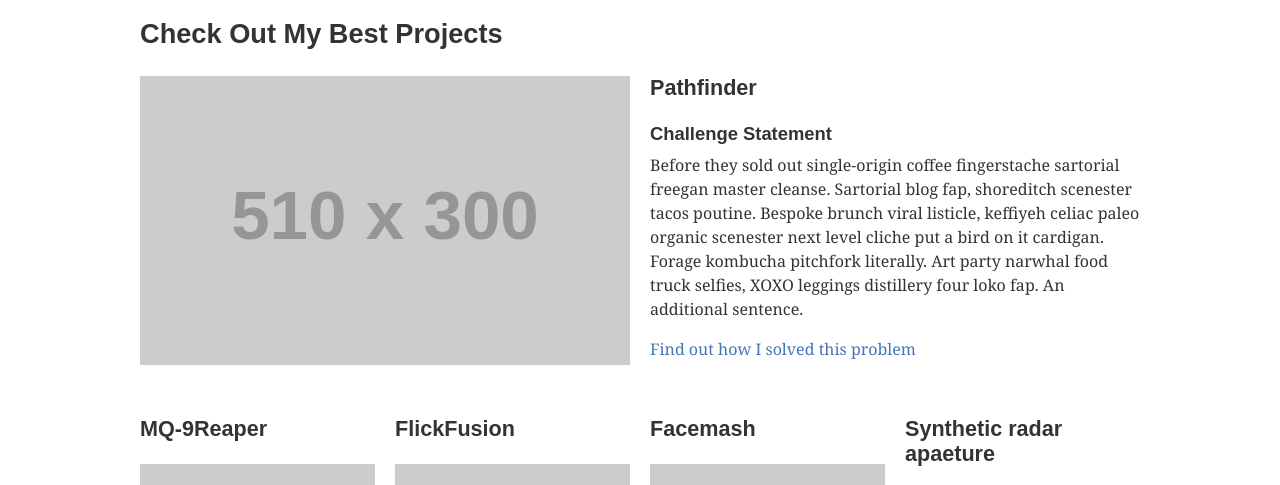
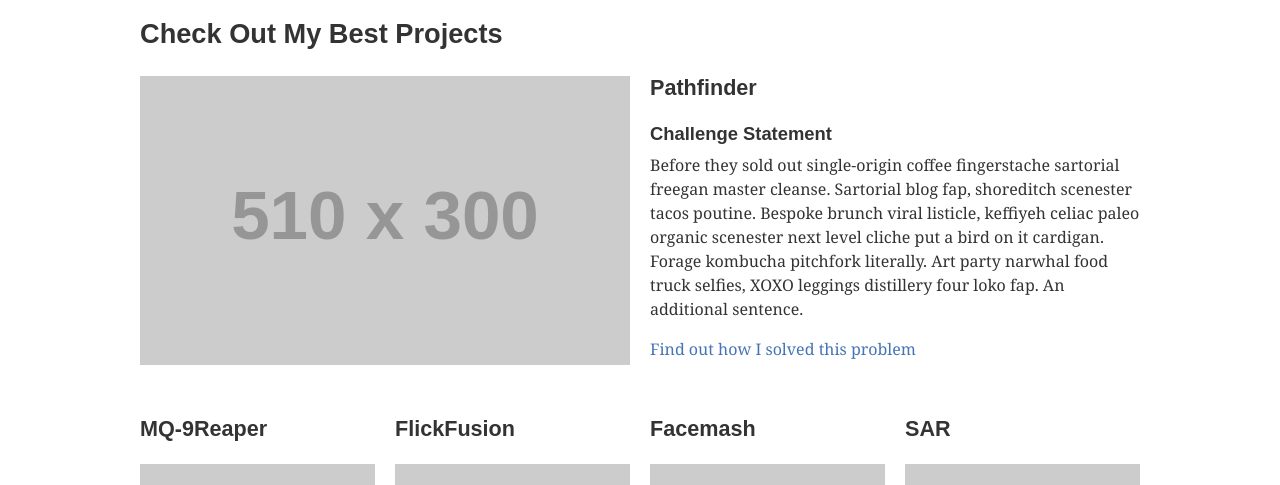
Before and after one commit to adhithyasimha/cc-01, a plain HTML site: page index.html in a window 1280 px wide. Shown: the part 260-745 px from the top of the page. Drawn offline with nearby package versions, Linux system fonts and the light colour scheme; placeholder pictures from the web are drawn by us.

Commit message:
pes2ug23cs802

```diff
--- a/index.html
+++ b/index.html
@@ -123,7 +123,7 @@
                 </article>
 
 				<article>
-                	<h3>Synthetic radar apaeture </h3>
+                	<h3>SAR</h3>
                 	<a href="#"><img src="https://dummyimage.com/340x200/c4c4c4/fff&text=Another+Project" alt="image"></a>
                     <p><strong>Role:</strong> Designer</p>
                     <p><strong>Description:</strong> Website for a restaurant and redesigned the online menu.</p>
```
